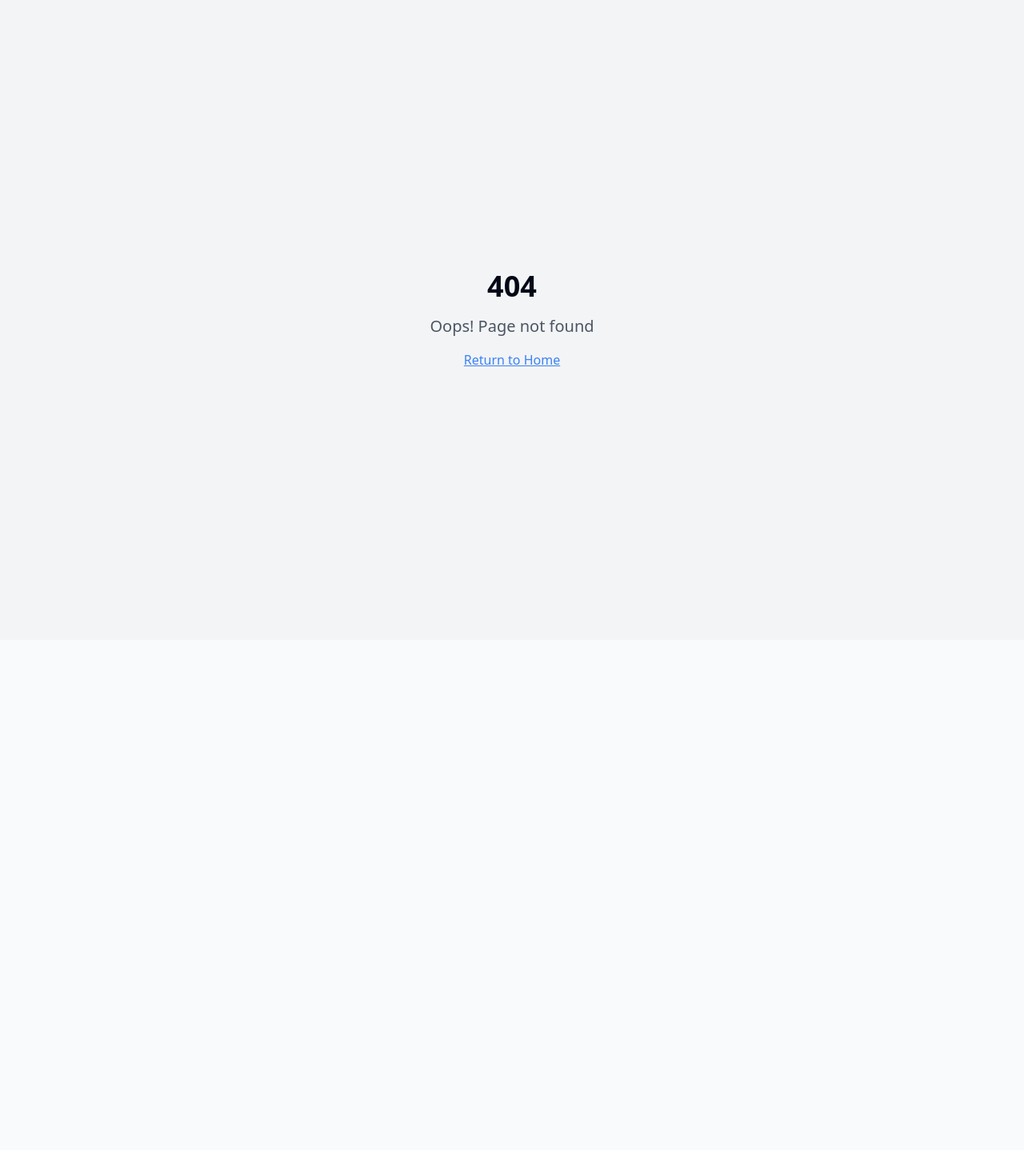
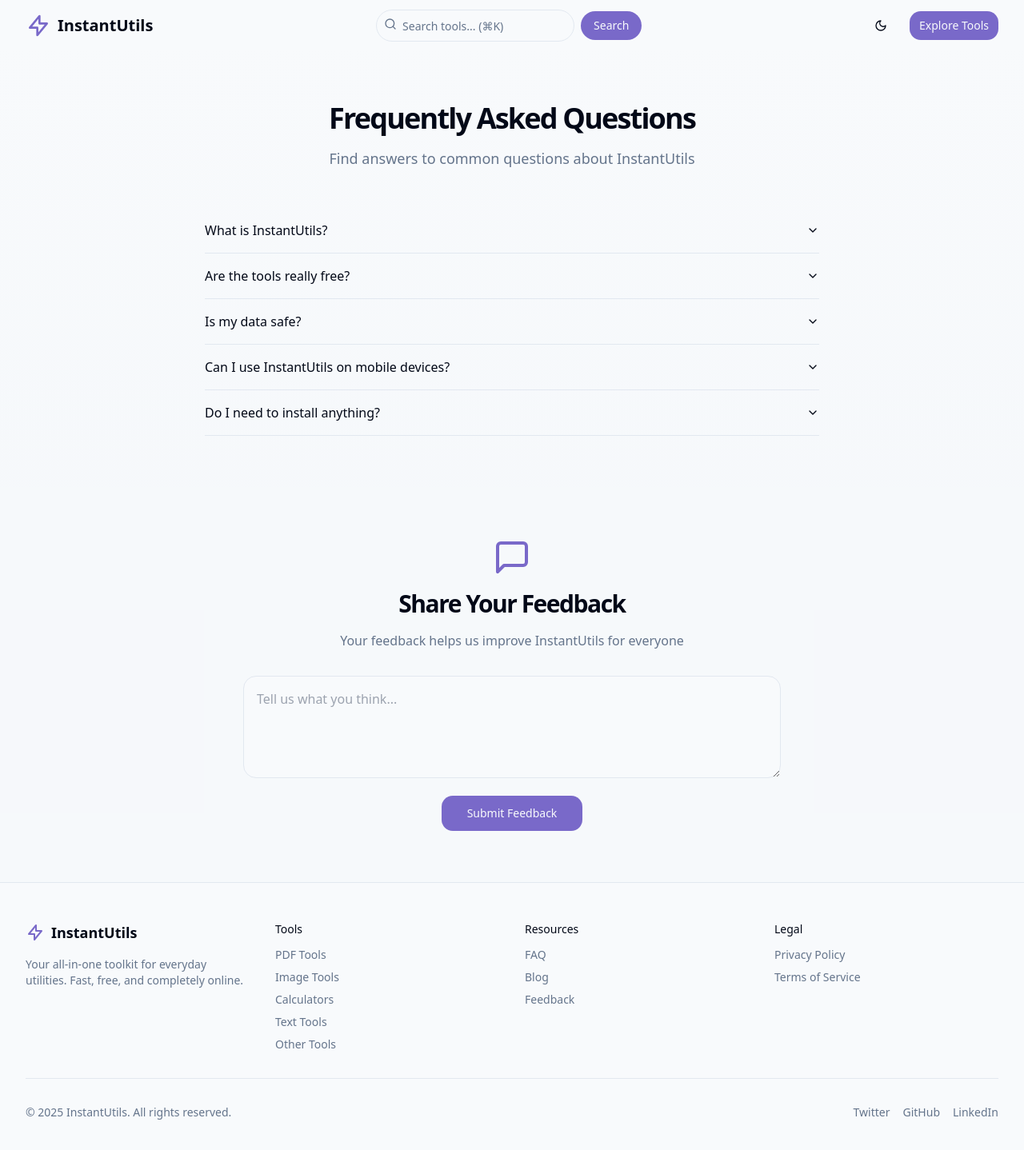
Before and after one commit to jaychauhanvisual/instant-utility-kit, a React (Vite) app: page /faq in a window 1280 px wide. Before the commit this address had no page. Shown: the top 1438 px of the page at 80% size. Before the commit the page ends 800 px from the top, so only its background shows below. Built offline with nearby package versions, Linux system fonts and the light colour scheme.

Commit message:
Fix: Add favicon, FAQ, and social links
- Added a favicon for the website.
- Implemented FAQ section with styling.
- Updated social media links.
- Changed twitter handle to jay3.

```diff
--- a/index.html
+++ b/index.html
@@ -1,4 +1,3 @@
-
 <!DOCTYPE html>
 <html lang="en">
   <head>
@@ -28,10 +27,11 @@
     <meta name="twitter:site" content="@jaychauhan" />
     <meta name="twitter:image" content="https://instantutils.jaychauhan.tech/og-image.jpg" />
 
-    <!-- Favicon and App Icons -->
-    <link rel="icon" type="image/png" sizes="32x32" href="/favicon-32x32.png">
-    <link rel="icon" type="image/png" sizes="16x16" href="/favicon-16x16.png">
-    <link rel="apple-touch-icon" sizes="180x180" href="/apple-touch-icon.png">
+    <!-- Favicon -->
+    <link rel="icon" type="image/svg+xml" href="/lovable-uploads/logo.svg" />
+    <link rel="icon" type="image/png" sizes="32x32" href="/lovable-uploads/favicon-32x32.png">
+    <link rel="icon" type="image/png" sizes="16x16" href="/lovable-uploads/favicon-16x16.png">
+    <link rel="apple-touch-icon" sizes="180x180" href="/lovable-uploads/apple-touch-icon.png">
 
     <!-- Web App Manifest -->
     <link rel="manifest" href="/manifest.json">
--- a/src/App.tsx
+++ b/src/App.tsx
@@ -1,4 +1,3 @@
-
 import { Toaster } from "@/components/ui/toaster";
 import { Toaster as Sonner } from "@/components/ui/sonner";
 import { TooltipProvider } from "@/components/ui/tooltip";
@@ -11,6 +10,7 @@ import Explore from "./pages/Explore";
 import NotFound from "./pages/NotFound";
 import Terms from "./pages/Terms";
 import Privacy from "./pages/Privacy";
+import FAQ from "./pages/FAQ";
 
 // PDF Tool Routes
 import PDFTools from "./pages/pdf";
@@ -57,6 +57,7 @@ const App = () => {
               <Route path="/explore" element={<Explore />} />
               <Route path="/terms" element={<Terms />} />
               <Route path="/privacy" element={<Privacy />} />
+              <Route path="/faq" element={<FAQ />} />
 
               {/* PDF Tools */}
               <Route path="/pdf" element={<PDFTools />} />
--- /dev/null
+++ b/src/components/FAQSection.tsx
@@ -0,0 +1,62 @@
+
+import {
+  Accordion,
+  AccordionContent,
+  AccordionItem,
+  AccordionTrigger,
+} from "@/components/ui/accordion";
+
+export default function FAQSection() {
+  const faqs = [
+    {
+      question: "What is InstantUtils?",
+      answer: "InstantUtils is a comprehensive online toolkit offering free utilities for everyday tasks. Our platform includes PDF tools, image editors, calculators, text converters, and more, all accessible without requiring any signup."
+    },
+    {
+      question: "Are the tools really free?",
+      answer: "Yes! All our basic tools are completely free to use. We believe in providing accessible utilities to everyone. Some advanced features might require a premium subscription in the future."
+    },
+    {
+      question: "Is my data safe?",
+      answer: "We take data privacy seriously. Files uploaded to our servers are automatically deleted after processing. We don't store any personal information unless explicitly provided for specific features."
+    },
+    {
+      question: "Can I use InstantUtils on mobile devices?",
+      answer: "Yes! Our platform is fully responsive and works on all devices including smartphones and tablets. The interface adapts to provide the best experience on any screen size."
+    },
+    {
+      question: "Do I need to install anything?",
+      answer: "No installation required! InstantUtils is a web-based platform that works directly in your browser. Just visit our website and start using the tools immediately."
+    }
+  ];
+
+  return (
+    <section className="py-16 bg-gradient-to-b from-background to-muted/30">
+      <div className="container px-4 md:px-6">
+        <div className="text-center mb-12">
+          <h1 className="text-4xl font-bold tracking-tighter mb-4">
+            Frequently Asked Questions
+          </h1>
+          <p className="text-muted-foreground md:text-lg max-w-2xl mx-auto">
+            Find answers to common questions about InstantUtils
+          </p>
+        </div>
+
+        <div className="max-w-3xl mx-auto">
+          <Accordion type="single" collapsible className="w-full">
+            {faqs.map((faq, index) => (
+              <AccordionItem key={index} value={`item-${index}`}>
+                <AccordionTrigger className="text-left">
+                  {faq.question}
+                </AccordionTrigger>
+                <AccordionContent className="text-muted-foreground">
+                  {faq.answer}
+                </AccordionContent>
+              </AccordionItem>
+            ))}
+          </Accordion>
+        </div>
+      </div>
+    </section>
+  );
+}
--- /dev/null
+++ b/src/components/FeedbackForm.tsx
@@ -0,0 +1,52 @@
+
+import { useState } from 'react';
+import { Button } from '@/components/ui/button';
+import { useToast } from '@/hooks/use-toast';
+import { MessageSquare } from 'lucide-react';
+
+export default function FeedbackForm() {
+  const [feedback, setFeedback] = useState('');
+  const { toast } = useToast();
+
+  const handleSubmit = (e: React.FormEvent) => {
+    e.preventDefault();
+
+    if (feedback.trim()) {
+      // Here you would typically send the feedback to your backend
+      toast({
+        title: "Thank you for your feedback!",
+        description: "We appreciate your input and will review it shortly.",
+      });
+      setFeedback('');
+    }
+  };
+
+  return (
+    <section className="py-16 bg-muted/30">
+      <div className="container px-4 md:px-6">
+        <div className="max-w-2xl mx-auto text-center">
+          <MessageSquare className="w-12 h-12 mx-auto mb-4 text-primary" />
+          <h2 className="text-3xl font-bold tracking-tighter mb-4">
+            Share Your Feedback
+          </h2>
+          <p className="text-muted-foreground mb-8">
+            Your feedback helps us improve InstantUtils for everyone
+          </p>
+
+          <form onSubmit={handleSubmit} className="space-y-4">
+            <textarea
+              value={feedback}
+              onChange={(e) => setFeedback(e.target.value)}
+              className="w-full h-32 p-4 rounded-lg border bg-background"
+              placeholder="Tell us what you think..."
+              required
+            />
+            <Button type="submit" size="lg" className="w-full sm:w-auto">
+              Submit Feedback
+            </Button>
+          </form>
+        </div>
+      </div>
+    </section>
+  );
+}
--- a/src/components/Footer.tsx
+++ b/src/components/Footer.tsx
@@ -46,7 +46,7 @@ export default function Footer() {
         <div className="flex flex-col sm:flex-row justify-between items-center mt-8 pt-8 border-t text-sm text-muted-foreground">
           <p>© {new Date().getFullYear()} InstantUtils. All rights reserved.</p>
           <div className="flex items-center gap-4 mt-4 sm:mt-0">
-            <a href="#" className="hover:text-primary transition-colors">Twitter</a>
+            <a href="https://twitter.com/jay3" className="hover:text-primary transition-colors">Twitter</a>
             <a href="#" className="hover:text-primary transition-colors">GitHub</a>
             <a href="#" className="hover:text-primary transition-colors">LinkedIn</a>
           </div>
--- /dev/null
+++ b/src/pages/faq/index.tsx
@@ -0,0 +1,23 @@
+
+import { Helmet } from 'react-helmet-async';
+import Navbar from '@/components/Navbar';
+import Footer from '@/components/Footer';
+import FAQSection from '@/components/FAQSection';
+import FeedbackForm from '@/components/FeedbackForm';
+
+export default function FAQ() {
+  return (
+    <div className="min-h-screen flex flex-col">
+      <Helmet>
+        <title>FAQ - InstantUtils</title>
+        <meta name="description" content="Frequently asked questions about InstantUtils tools and services" />
+      </Helmet>
+      <Navbar />
+      <main className="flex-1">
+        <FAQSection />
+        <FeedbackForm />
+      </main>
+      <Footer />
+    </div>
+  );
+}
```
